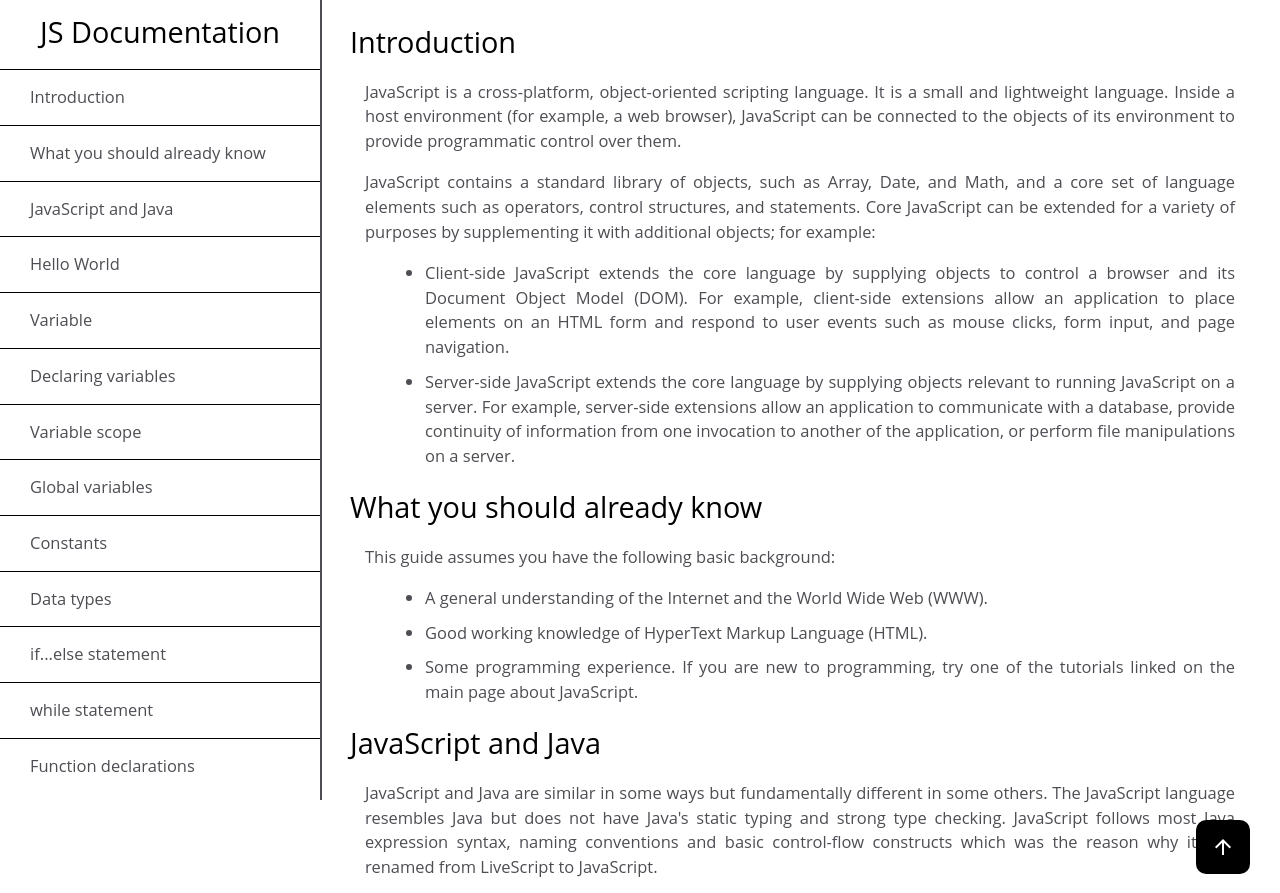
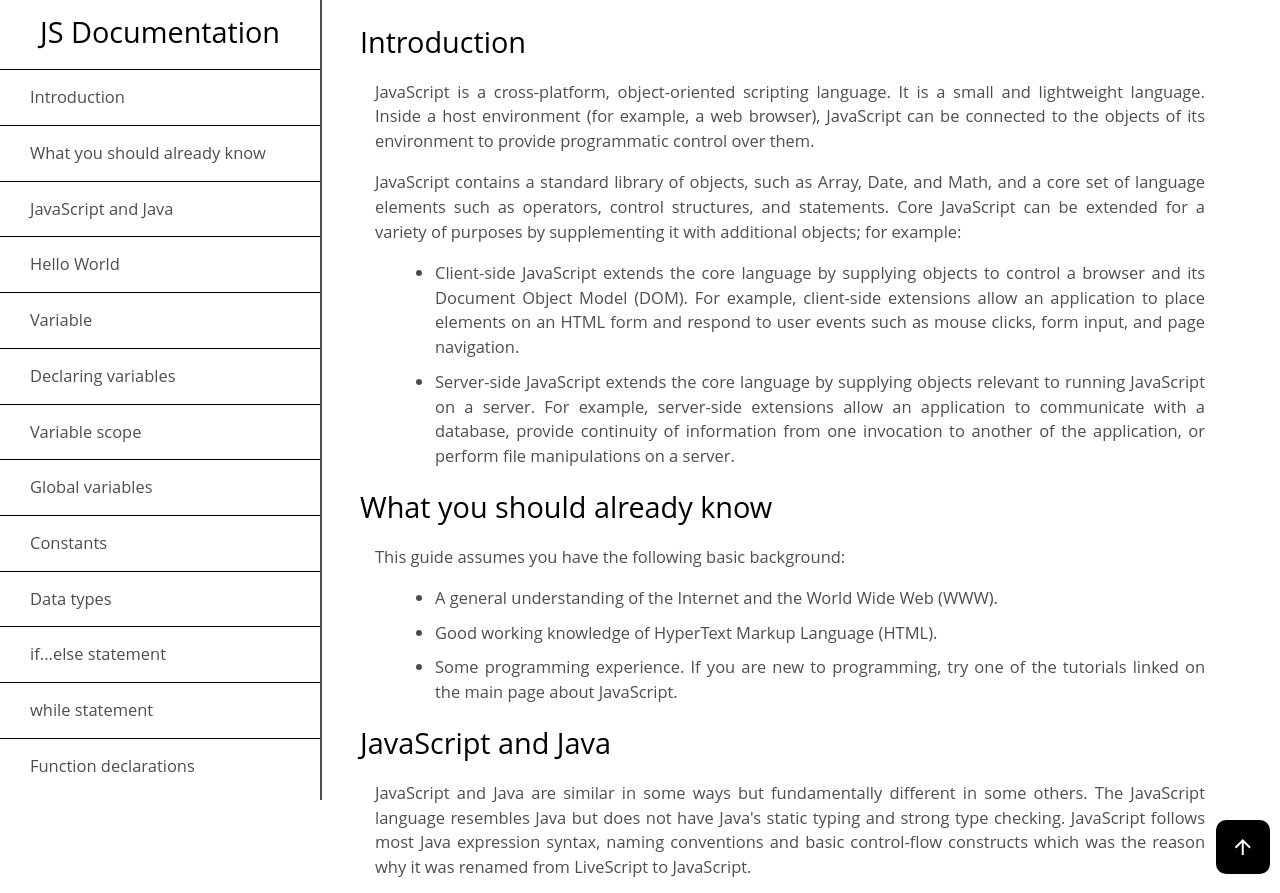
Before and after one commit to kb0207/Technical-Documentation-Page, a plain HTML site: page index.html in a window 1280 px wide. Shown: the top 893 px of the page. Drawn offline with nearby package versions, Linux system fonts and the light colour scheme.

Commit message:
updated code in index.html and styles.css

```diff
--- a/index.html
+++ b/index.html
@@ -340,10 +340,10 @@
             </ul>
         </article>
     </section>
-<a href="#top"><span class="material-symbols-sharp">arrow_upward</span></a>
+
+    <span class="material-symbols-sharp"><a href="#top">arrow_upward</a></span>
+
 </main>
-
-
 
 </body>
 </html>
--- a/styles.css
+++ b/styles.css
@@ -9,12 +9,17 @@ body {
   line-height: 1.5;
 }
 
+a[href="#top"]{
+  text-decoration: none;
+  color: #fff;
+}
+
 span {
   display: none;
+  z-index: 99;
   position: sticky;
-  left: 100%;
-  bottom: 20px;
-  z-index: 99;
+  bottom: 10px;
+  margin-left: 99.5%;
   border: none;
   outline: none;
   background-color: black;
@@ -22,8 +27,12 @@ span {
   cursor: pointer;
   padding: 15px;
   border-radius: 10px;
-  font-size: 10px;
+  font-size: 5px;
   margin-top: 100vh;
+}
+
+section:last-of-type{
+  margin-bottom: -48vw;
 }
 
 #main-doc header {
@@ -69,7 +78,7 @@ span {
   position: absolute;
   top: 0;
   left: 320px;
-  padding: 20px 30px;
+  padding: 20px 60px 20px 40px;
   text-align: justify;
 }
 
```
